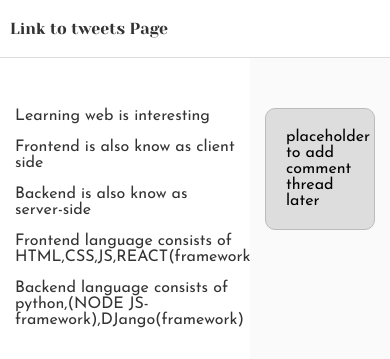
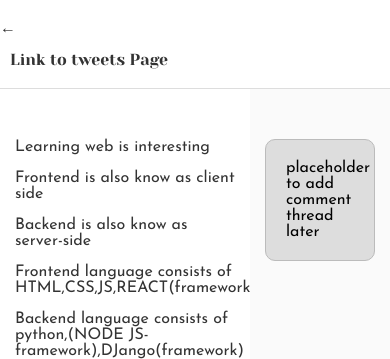
Before and after one commit to Dagi2004/alx_html_css, a plain HTML site: page css_basic/index.html in a window 390 px wide. Shown: the top 359 px of the page. Drawn offline with Linux system fonts and the light colour scheme.

```diff
--- a/css_basic/index.html
+++ b/css_basic/index.html
@@ -8,6 +8,7 @@
   </head>
   <body>
     <header>
+      <p>&larr;</p>
       <ul>
         <li><a href="tweets.html">Link to tweets Page</a></li>
       </ul>
```
